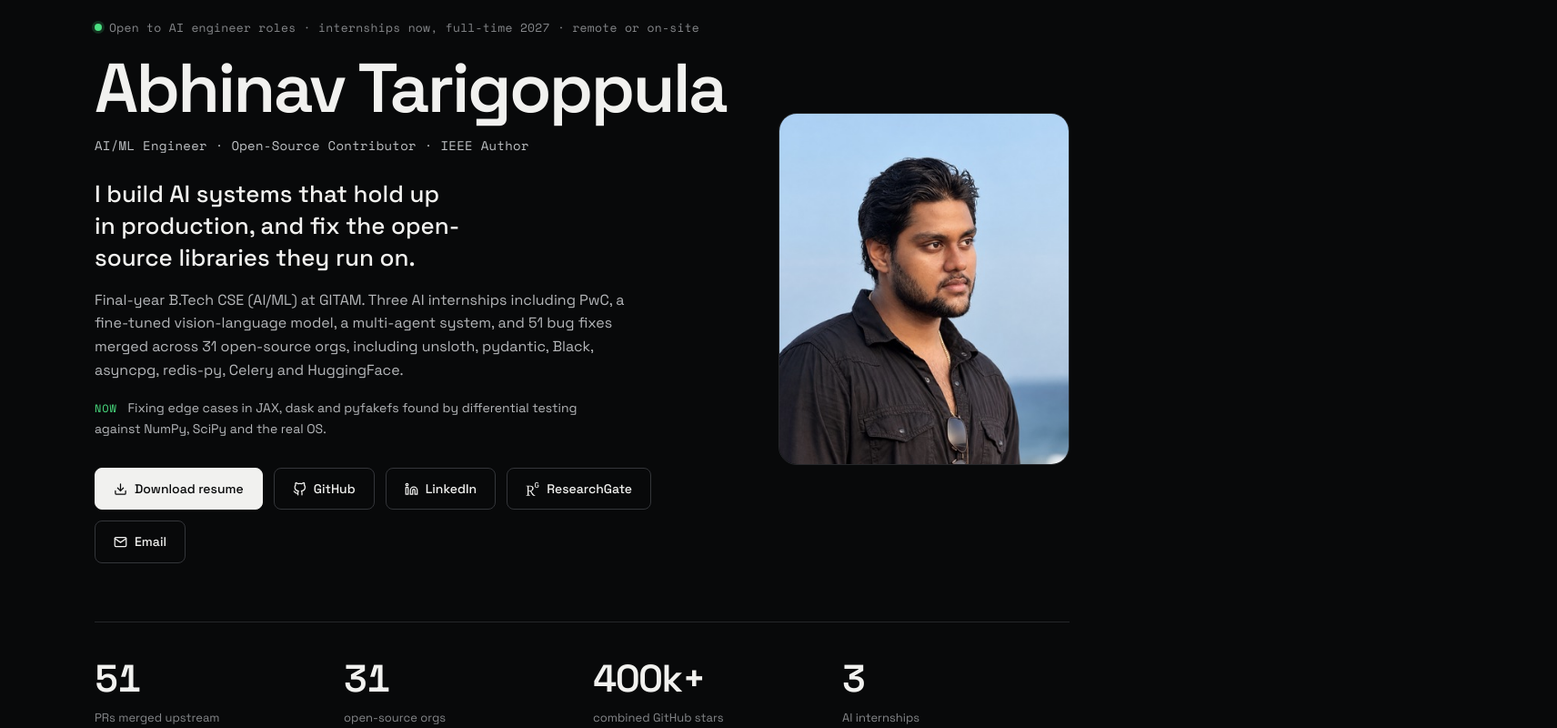
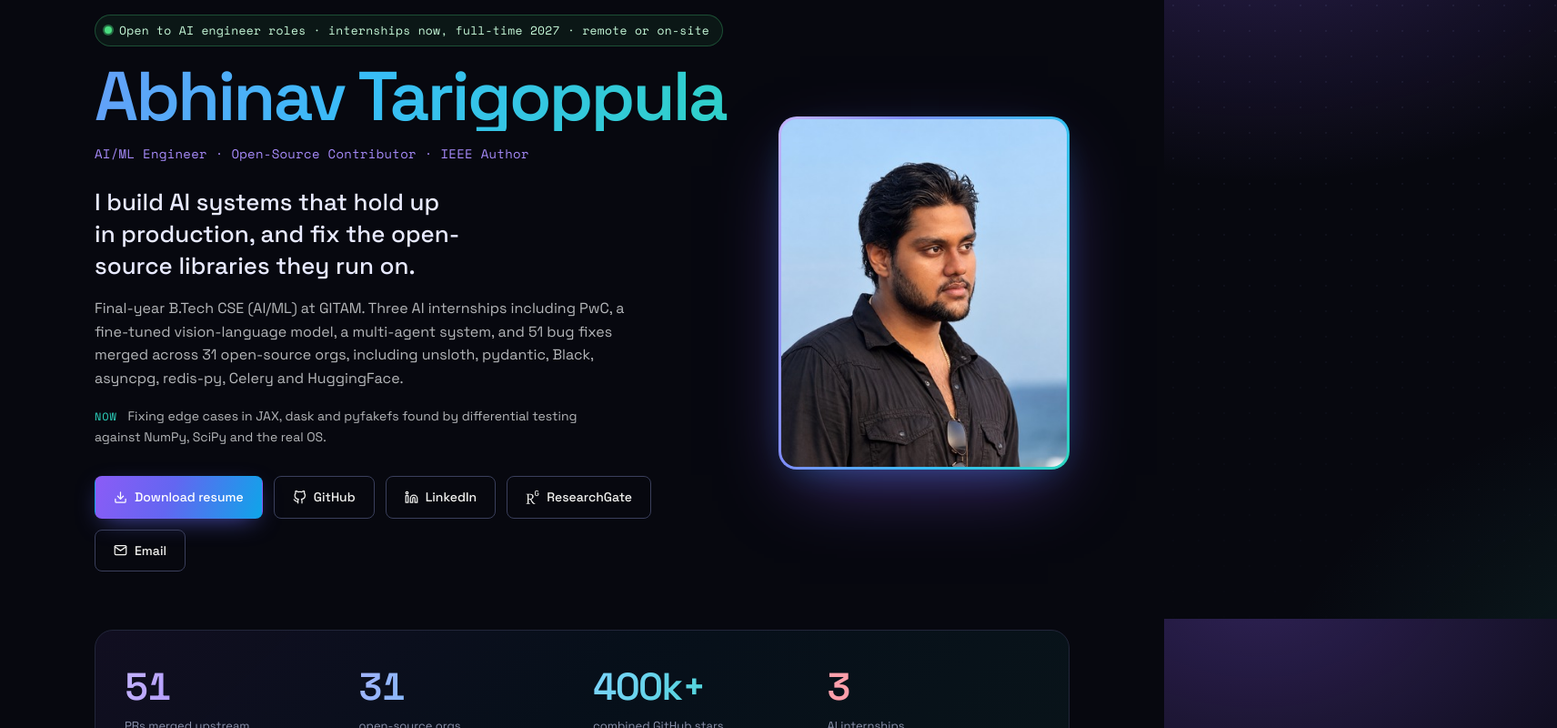
Before and after one commit to kratos0718/portfolio, a React (Vite) app: page / in a window 1280 px wide. Shown: the part 120-920 px from the top of the page at 91% size, 1712 px wide, since content can reach past the window. Built offline with nearby package versions, Linux system fonts and the light colour scheme.

Commit message:
Give the site a color palette: aurora background, gradient headings, accent-tinted cards

```diff
--- a/index.html
+++ b/index.html
@@ -7,7 +7,7 @@
     <meta name="description" content="Abhinav Tarigoppula — AI engineer, final-year B.Tech CSE (AI/ML) at GITAM. Fine-tuned Qwen2-VL with QLoRA (DocGuard-VLM), builds multi-agent and RAG systems, and has 51 PRs merged across 31 open-source orgs including unsloth, pydantic, Black, asyncpg, Celery, redis-py and HuggingFace. Open to AI engineer roles and internships." />
     <meta name="author" content="Abhinav Tarigoppula" />
     <link rel="canonical" href="https://www.abhinavbuilds.online/" />
-    <meta name="theme-color" content="#08090A" />
+    <meta name="theme-color" content="#07080F" />
 
     <!-- Open Graph / social preview -->
     <meta property="og:type" content="website" />
--- a/src/components/styles/site.css
+++ b/src/components/styles/site.css
@@ -462,3 +462,174 @@ a.card:hover, .project:hover { transform: translateY(-2px); }
   .os-group h3, .os-prs { padding-left: 16px; padding-right: 16px; }
   .os-prs a { grid-template-columns: 1fr; gap: 2px; }
 }
+
+/* ══════════════════════════════════════════
+   Color layer: aurora background, gradient type, accent-tinted cards.
+   ══════════════════════════════════════════ */
+body {
+  background:
+    radial-gradient(900px 600px at 8% -5%, rgba(139, 92, 246, 0.30), transparent 60%),
+    radial-gradient(800px 560px at 100% 8%, rgba(14, 165, 233, 0.22), transparent 60%),
+    radial-gradient(900px 700px at 50% 120%, rgba(45, 212, 191, 0.14), transparent 60%),
+    var(--bg);
+  background-attachment: fixed;
+}
+.site { position: relative; }
+.site::before {
+  content: '';
+  position: absolute;
+  inset: 0 -40vw;
+  z-index: -1;
+  pointer-events: none;
+  background-image: radial-gradient(rgba(165, 180, 252, 0.09) 1px, transparent 1px);
+  background-size: 28px 28px;
+  -webkit-mask-image: linear-gradient(#000, transparent 900px);
+  mask-image: linear-gradient(#000, transparent 900px);
+}
+::selection { background: rgba(139, 92, 246, 0.45); color: #fff; }
+
+.grad-text,
+.hero-name,
+.hero-stats dt,
+.contact-title {
+  background: var(--grad);
+  -webkit-background-clip: text;
+  background-clip: text;
+  color: transparent;
+}
+.hero-name { background-size: 200% 100%; animation: hue-drift 9s ease-in-out infinite alternate; }
+@keyframes hue-drift { from { background-position: 0% 50%; } to { background-position: 100% 50%; } }
+
+/* Hero eyebrow becomes a pill */
+.hero .eyebrow {
+  padding: 6px 14px 6px 10px;
+  border: 1px solid rgba(74, 222, 128, 0.28);
+  border-radius: 999px;
+  background: rgba(74, 222, 128, 0.07);
+  color: #C7F9D9;
+}
+.dot { animation: pulse 2.2s ease-out infinite; }
+@keyframes pulse {
+  0% { box-shadow: 0 0 0 0 rgba(74, 222, 128, 0.55); }
+  100% { box-shadow: 0 0 0 9px rgba(74, 222, 128, 0); }
+}
+.hero-role { color: var(--violet); }
+.hero-headline { color: #E8EAFF; }
+.hero-now .label { color: var(--teal); }
+
+/* Photo with a gradient frame and glow */
+.hero-photo {
+  padding: 3px;
+  border: none;
+  background: var(--grad);
+  filter: none;
+  box-shadow: 0 30px 80px -24px rgba(139, 92, 246, 0.55), 0 10px 40px -20px rgba(14, 165, 233, 0.6);
+}
+
+/* Buttons */
+.btn-primary {
+  background: var(--grad-btn);
+  color: #fff;
+  border-color: transparent;
+  box-shadow: 0 8px 28px -10px rgba(99, 102, 241, 0.8);
+}
+.btn-primary:hover { background: var(--grad-btn); border-color: transparent; color: #fff; filter: brightness(1.12); box-shadow: 0 12px 32px -10px rgba(99, 102, 241, 0.95); }
+.btn:hover { border-color: rgba(167, 139, 250, 0.6); background: rgba(139, 92, 246, 0.08); }
+
+/* Stats: a glassy band, each number its own gradient */
+.hero-stats {
+  padding: 28px 32px;
+  border: 1px solid var(--border);
+  border-radius: var(--radius-lg);
+  background: linear-gradient(135deg, rgba(139, 92, 246, 0.08), rgba(14, 165, 233, 0.05) 50%, rgba(45, 212, 191, 0.06));
+  -webkit-backdrop-filter: blur(6px);
+  backdrop-filter: blur(6px);
+}
+.hero-stats div:nth-child(1) dt { background-image: linear-gradient(110deg, #C4B5FD, #8B5CF6); }
+.hero-stats div:nth-child(2) dt { background-image: linear-gradient(110deg, #A5B4FC, #38BDF8); }
+.hero-stats div:nth-child(3) dt { background-image: linear-gradient(110deg, #7DD3FC, #2DD4BF); }
+.hero-stats div:nth-child(4) dt { background-image: linear-gradient(110deg, #FDA4AF, #FB7185); }
+
+.org-strip li:hover { box-shadow: 0 0 0 2px var(--violet), 0 8px 20px -6px rgba(139, 92, 246, 0.7); }
+
+/* Section titles get a gradient bar */
+.section-title { position: relative; padding-top: 18px; }
+.section-title::before {
+  content: '';
+  position: absolute;
+  top: 0;
+  left: 0;
+  width: 48px;
+  height: 4px;
+  border-radius: 4px;
+  background: var(--grad);
+}
+
+/* Cards: tinted surface, accent glow on hover */
+.card { --accent: var(--violet); }
+.project-grid .card:nth-child(4n+1), .pr-grid .card:nth-child(4n+1), .ach-grid .card:nth-child(4n+1), .jobs .card:nth-child(4n+1), .research-list .card:nth-child(4n+1) { --accent: #A78BFA; }
+.project-grid .card:nth-child(4n+2), .pr-grid .card:nth-child(4n+2), .ach-grid .card:nth-child(4n+2), .jobs .card:nth-child(4n+2), .research-list .card:nth-child(4n+2) { --accent: #38BDF8; }
+.project-grid .card:nth-child(4n+3), .pr-grid .card:nth-child(4n+3), .ach-grid .card:nth-child(4n+3), .jobs .card:nth-child(4n+3), .research-list .card:nth-child(4n+3) { --accent: #2DD4BF; }
+.project-grid .card:nth-child(4n+4), .pr-grid .card:nth-child(4n+4), .ach-grid .card:nth-child(4n+4), .jobs .card:nth-child(4n+4), .research-list .card:nth-child(4n+4) { --accent: #FB7185; }
+
+.project, .pr-card, .ach, .job, .paper {
+  position: relative;
+  overflow: hidden;
+  background:
+    radial-gradient(120% 70% at 0% 0%, color-mix(in srgb, var(--accent) 10%, transparent), transparent 60%),
+    var(--surface);
+}
+.project::before, .pr-card::before, .ach::before, .job::before, .paper::before {
+  content: '';
+  position: absolute;
+  inset: 0 0 auto 0;
+  height: 2px;
+  background: linear-gradient(90deg, var(--accent), transparent 80%);
+}
+a.card:hover, .project:hover, .job:hover, .ach:hover, .paper:hover, .pr-card:hover {
+  border-color: color-mix(in srgb, var(--accent) 50%, var(--border));
+  background:
+    radial-gradient(120% 70% at 0% 0%, color-mix(in srgb, var(--accent) 16%, transparent), transparent 60%),
+    var(--surface-raised);
+  box-shadow: 0 18px 50px -24px color-mix(in srgb, var(--accent) 70%, transparent);
+}
+.project-stat strong { color: var(--accent); }
+.project-sub, .ach-org { color: var(--accent); }
+.chips li { border-color: color-mix(in srgb, var(--accent, var(--violet)) 28%, var(--border)); background: color-mix(in srgb, var(--accent, var(--violet)) 6%, transparent); }
+
+.pr-num { color: var(--accent); }
+.org-wall li { transition: border-color 0.2s, transform 0.2s, background 0.2s; }
+.org-wall li:hover { border-color: rgba(167, 139, 250, 0.5); background: rgba(139, 92, 246, 0.08); transform: translateY(-2px); }
+.research-stats dt { background: var(--grad); -webkit-background-clip: text; background-clip: text; color: transparent; }
+.all-prs, .os-group { background: linear-gradient(135deg, rgba(139, 92, 246, 0.06), rgba(14, 165, 233, 0.03)); }
+.text-link { color: var(--cyan); }
+.text-link:hover { color: #fff; border-color: var(--violet); }
+
+/* Navbar */
+.navbar-logo span { background: var(--grad); -webkit-background-clip: text; background-clip: text; color: transparent; text-shadow: none; }
+.navbar-links a::after { height: 2px; background: var(--grad); }
+.navbar-links a.nav-highlight { color: var(--violet); }
+
+/* Contact: glow from below */
+.contact {
+  position: relative;
+  overflow: hidden;
+  background:
+    radial-gradient(70% 90% at 50% 120%, rgba(139, 92, 246, 0.28), transparent 70%),
+    radial-gradient(50% 60% at 100% 0%, rgba(14, 165, 233, 0.12), transparent 70%),
+    var(--bg-2);
+}
+.contact-email:hover { border-color: var(--violet); color: #fff; }
+
+/* Article & case-study pages pick up the same color */
+.cs-title { background: var(--grad); -webkit-background-clip: text; background-clip: text; color: transparent; }
+.cs-section h2 { color: #E8EAFF; }
+
+@media (prefers-reduced-motion: reduce) {
+  .hero-name, .dot { animation: none; }
+}
+@media (max-width: 720px) {
+  .hero-stats { padding: 20px; }
+  .hero .eyebrow { border-radius: 14px; align-items: flex-start; }
+  .hero .eyebrow .dot { flex: none; margin-top: 6px; }
+}
--- a/src/index.css
+++ b/src/index.css
@@ -1,32 +1,41 @@
 @import url('https://fonts.googleapis.com/css2?family=Space+Grotesk:wght@300;400;500;600;700&family=Space+Mono:ital,wght@0,400;0,700;1,400&display=swap');
 
 /* ══════════════════════════════════════════
-   BLACK + SILVER (default)
-   Restrained luxury: near-black ground, one silver accent used sparingly.
+   MIDNIGHT + AURORA (default)
+   Deep blue-black ground with a violet -> sky -> teal accent family.
    Variables keep their historical --cyan-* names so the ~150 call sites
    across the component styles stay untouched.
    ══════════════════════════════════════════ */
 :root {
-  /* Accent - brushed silver, used for numbers, active states, small labels */
-  --cyan: #BFC2C5;
-  --cyan-dim: #8B8D90;
-  --cyan-muted: #D7D9DB;
-  --cyan-glow: rgba(191,194,197,0.07);
-  --cyan-glow-strong: rgba(191,194,197,0.18);
+  /* Accent family */
+  --violet: #A78BFA;
+  --sky: #38BDF8;
+  --teal: #2DD4BF;
+  --rose: #FB7185;
+  --amber: #FBBF24;
+  --grad: linear-gradient(110deg, #C4B5FD 0%, #818CF8 30%, #38BDF8 65%, #2DD4BF 100%);
+  --grad-btn: linear-gradient(110deg, #8B5CF6 0%, #6366F1 45%, #0EA5E9 100%);
+
+  /* Accent - sky, used for numbers, active states, small labels */
+  --cyan: #7DD3FC;
+  --cyan-dim: #38BDF8;
+  --cyan-muted: #BAE6FD;
+  --cyan-glow: rgba(125,211,252,0.08);
+  --cyan-glow-strong: rgba(167,139,250,0.35);
 
   /* Backgrounds - void deepening to card surface */
-  --bg: #08090A;
-  --bg-2: #0E0F10;
-  --bg-3: #131416;
+  --bg: #07080F;
+  --bg-2: #0C0E18;
+  --bg-3: #121527;
   --bg-card: rgba(241,241,239,0.035);
 
   /* Text - off-white settling into graphite */
   --text: #F1F1EF;
-  --text-dim: #85878A;
-  --text-muted: #5B5D60;
+  --text-dim: #8E94AE;
+  --text-muted: #5D6380;
 
-  --border: #25272A;
-  --border-hover: #34363A;
+  --border: #22263A;
+  --border-hover: #3A3F5C;
 
   --font-sans: 'Space Grotesk', sans-serif;
   --font-mono: 'Space Mono', monospace;
@@ -37,14 +46,14 @@
   --blob-b: rgba(19,20,22,0.65);
   --blob-c: rgba(133,135,138,0.04);
   --canvas-opacity: 0.4;
-  --navbar-scrolled-bg: rgba(8,9,10,0.75);
+  --navbar-scrolled-bg: rgba(7,8,15,0.72);
 
   --radius: 14px;
   --radius-sm: 8px;
   --radius-lg: 20px;
 
-  --surface: rgba(241,241,239,0.035);
-  --surface-raised: rgba(241,241,239,0.065);
+  --surface: rgba(148,163,255,0.04);
+  --surface-raised: rgba(148,163,255,0.075);
 }
 
 /* ══════════════════════════════════════════
@@ -53,23 +62,23 @@
    regardless of which selector wins.
    ══════════════════════════════════════════ */
 [data-theme="dark"] {
-  --cyan: #BFC2C5;
-  --cyan-dim: #8B8D90;
-  --cyan-muted: #D7D9DB;
-  --cyan-glow: rgba(191,194,197,0.07);
-  --cyan-glow-strong: rgba(191,194,197,0.18);
+  --cyan: #7DD3FC;
+  --cyan-dim: #38BDF8;
+  --cyan-muted: #BAE6FD;
+  --cyan-glow: rgba(125,211,252,0.08);
+  --cyan-glow-strong: rgba(167,139,250,0.35);
 
-  --bg: #08090A;
-  --bg-2: #0E0F10;
-  --bg-3: #131416;
+  --bg: #07080F;
+  --bg-2: #0C0E18;
+  --bg-3: #121527;
   --bg-card: rgba(241,241,239,0.035);
 
   --text: #F1F1EF;
-  --text-dim: #85878A;
-  --text-muted: #5B5D60;
+  --text-dim: #8E94AE;
+  --text-muted: #5D6380;
 
-  --border: #25272A;
-  --border-hover: #34363A;
+  --border: #22263A;
+  --border-hover: #3A3F5C;
 
   --stroke-subtle: rgba(241,241,239,0.05);
   --dot-color: rgba(241,241,239,0.035);
@@ -77,10 +86,10 @@
   --blob-b: rgba(19,20,22,0.65);
   --blob-c: rgba(133,135,138,0.04);
   --canvas-opacity: 0.4;
-  --navbar-scrolled-bg: rgba(8,9,10,0.75);
+  --navbar-scrolled-bg: rgba(7,8,15,0.72);
 
-  --surface: rgba(241,241,239,0.035);
-  --surface-raised: rgba(241,241,239,0.065);
+  --surface: rgba(148,163,255,0.04);
+  --surface-raised: rgba(148,163,255,0.075);
 }
 
 *, *::before, *::after { margin:0; padding:0; box-sizing:border-box; }
@@ -105,7 +114,7 @@ body {
 /* Scrollbar */
 ::-webkit-scrollbar { width: 6px; }
 ::-webkit-scrollbar-track { background: var(--bg); }
-::-webkit-scrollbar-thumb { background: var(--border-hover); border-radius: 3px; }
+::-webkit-scrollbar-thumb { background: linear-gradient(#8B5CF6, #0EA5E9); border-radius: 3px; }
 
 a { text-decoration: none; color: inherit; }
 button { cursor: pointer; border: none; background: none; font-family: var(--font-sans); }
```
